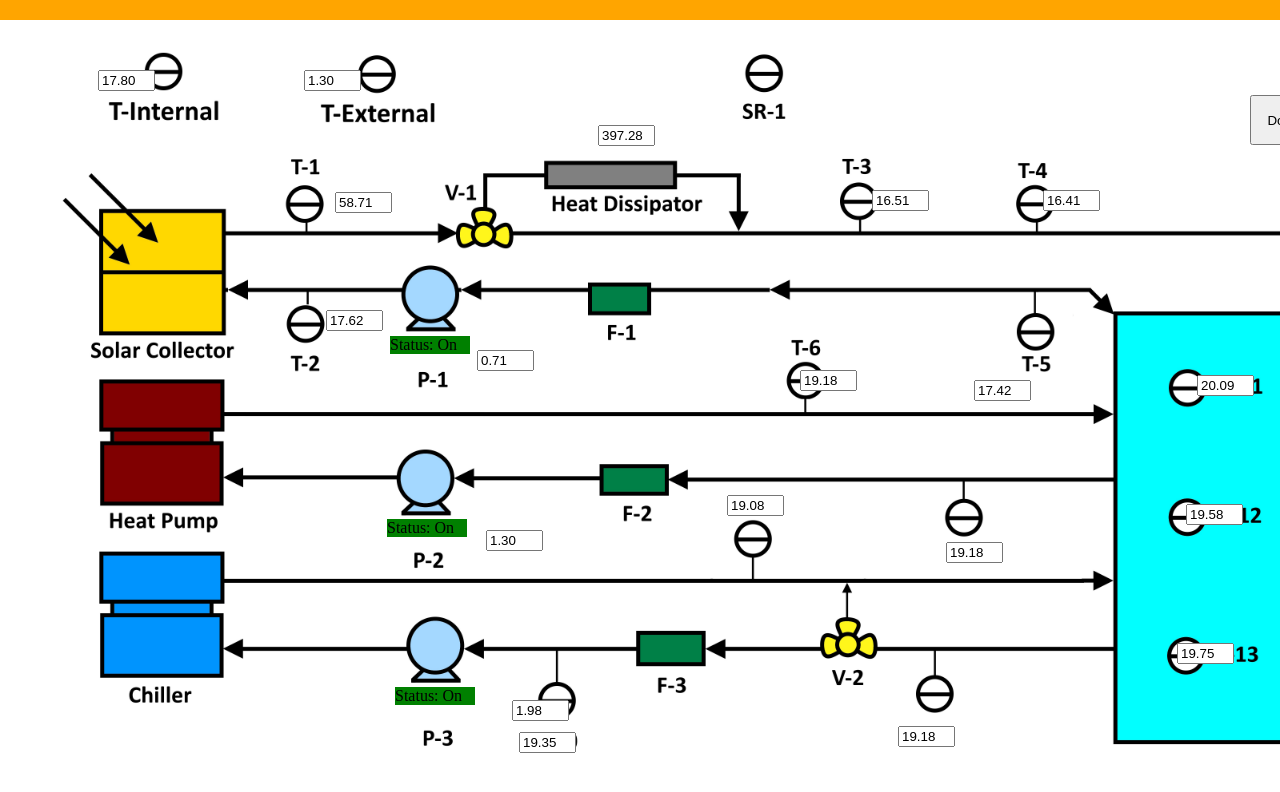
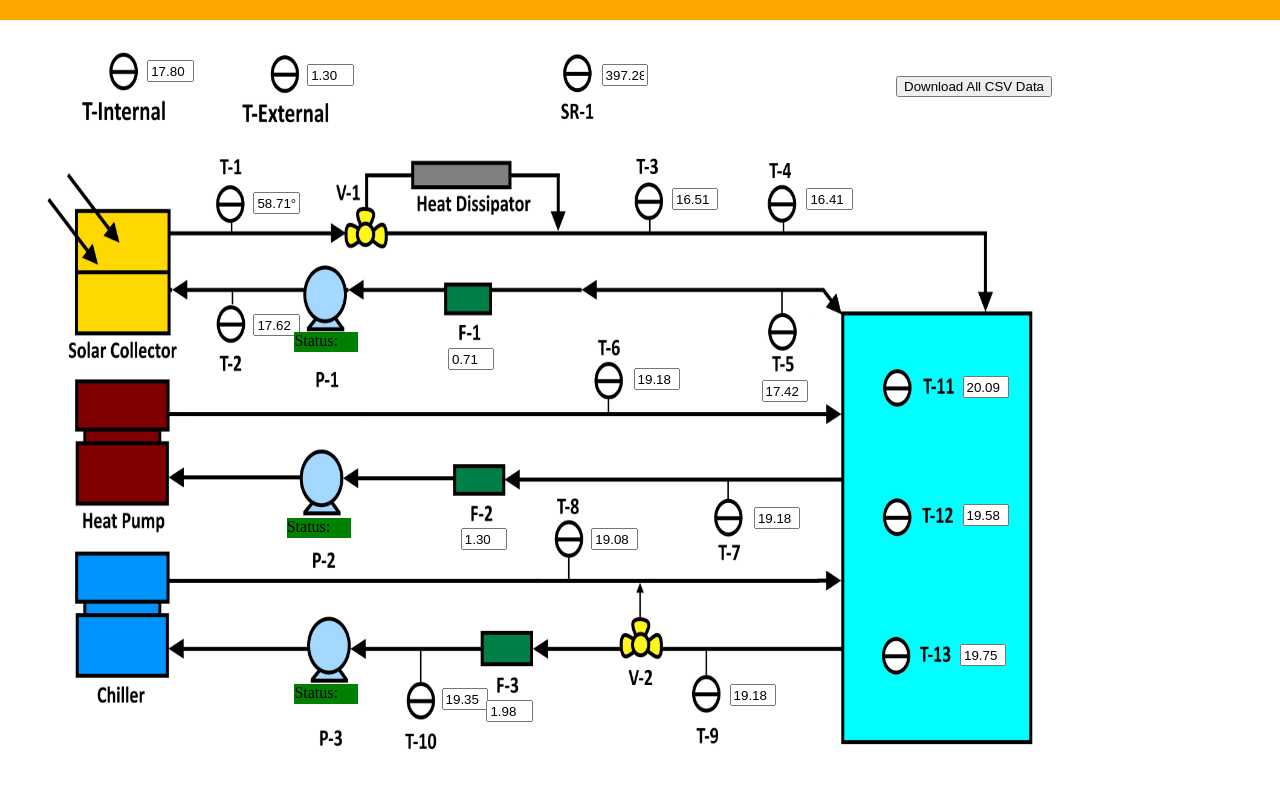
Before and after one commit to 1n48yg/ubc-ists-monitor, a plain HTML site: page index.html in a window 1280 px wide. Shown: the part 60-852 px from the top of the page. Drawn offline with nearby package versions, Linux system fonts and the light colour scheme.

Commit message:
FIxed gui scaling
And other small bugs

```diff
--- a/index.html
+++ b/index.html
@@ -25,11 +25,11 @@
 
     <div id="main-body-section">
 
-            <input type="text" id="t-1" size = 4>
+            <input type="text" id="t-1" size = 4 readonly>
 
-            <input type="text" id="t-2" size = 4>
+            <input type="text" id="t-2" size = 4 readonly>
 
-            <input type="text" id="t-3" size = 4>
+            <input type="text" id="t-3" size = 4 readonly>
 
             <input type="text" id="t-4" size = 4 readonly>
 
--- a/main-output-positions.css
+++ b/main-output-positions.css
@@ -9,163 +9,223 @@
     The following are positions for the temperature sensors.
 */
 #t-1 {
-    position: relative;
-    top: 172px;
-    left: 335px;
+    position: absolute;
+    margin: 0px;
+    top: 21.5%;
+    left: 19.8%;
+    width: 3%;
+    height: 2%
 }
 
 #t-2 {
-    position: relative;
-    top: 290px;
-    left: 265px;
+    position: absolute;
+    margin: 0px;
+    top: 36.8%;
+    left: 19.8%;
+    width: 3%;
+    height: 2%
 }
 
 #t-3 {
-    position: relative;
-    top: 170px;
-    left: 750px;
+    position: absolute;
+    margin: 0px;
+    top: 21%;
+    left: 52.5%;
+    width: 3%;
+    height: 2%
 }
 
 #t-4 {
-    position: relative;
-    top: 170px;
-    left: 860px;
+    position: absolute;
+    margin: 0px;
+    top: 21%;
+    left: 63%;
+    width: 3%;
+    height: 2%
 }
 
 #t-5 {
-    position: relative;
-    top: 360px;
-    left: 730px;
+    position: absolute;
+    margin: 0px;
+    top: 45%;
+    left: 59.5%;
+    width: 3%;
+    height: 2%
 }
 
 #t-6 {
-    position: relative;
-    top: 350px;
-    left: 495px;
+    position: absolute;
+    margin: 0px;
+    top: 43.5%;
+    left: 49.5%;
+    width: 3%;
+    height: 2%
 }
 
 #t-7 {
-    position: relative;
-    top: 522px;
-    left: 580px;
+    position: absolute;
+    margin: 0px;
+    top: 60.9%;
+    left: 58.9%;
+    width: 3%;
+    height: 2%
 }
 
 #t-8 {
-    position: relative;
-    top: 475px;
-    left: 300px;
+    position: absolute;
+    margin: 0px;
+    top: 63.5%;
+    left: 46.2%;
+    width: 3%;
+    height: 2%
 }
 
 #t-9 {
-    position: relative;
-    top: 706px;
-    left: 410px;
+    position: absolute;
+    margin: 0px;
+    top: 83%;
+    left: 57%;
+    width: 3%;
+    height: 2%
 }
 
 #t-10 {
-    position: relative;
-    top: 712px;
-    left: -30px;
+    position: absolute;
+    margin: 0px;
+    top: 83.5%;
+    left: 34.5%;
+    width: 3%;
+    height: 2%
 }
 
 /*
     Sensors 11-13 in particular are for the sensors measuring the inside of the thermal tank.
 */
 #t-11 {
-    position: relative;
-    top: 355px;
-    left: 587px;
+    position: absolute;
+    margin: 0px;
+    top: 44.5%;
+    left: 75.2%;
+    width: 3%;
+    height: 2%
 }
 
 #t-12 {
-    position: relative;
-    top: 484px;
-    left: 515px;
+    position: absolute;
+    margin: 0px;
+    top: 60.5%;
+    left: 75.2%;
+    width: 3%;
+    height: 2%
 }
 
 #t-13 {
-    position: relative;
-    top: 623px;
-    left: 445px;
+    position: absolute;
+    margin: 0px;
+    top: 78%;
+    left: 75%;
+    width: 3%;
+    height: 2%
 }
 
 #t-14 {
-    position: relative;
-    top: 50px;
-    left: -695px;
+    position: absolute;
+    margin: 0px;
+    top: 5%;
+    left: 11.5%;
+    width: 3%;
+    height: 2%
 }
 
 #t-15 {
-    position: relative;
-    top: 50px;
-    left: -550px;
+    position: absolute;
+    margin: 0px;
+    top: 5.5%;
+    left: 24%;
+    width: 3%;
+    height: 2%
 }
 
 /*
 The following are positions for the flow sensors.
 */
 #f-1 {
-    position: relative;
-    top: 330px;
-    left: -438px;
+    position: absolute;
+    margin: 0px;
+    top: 41%;
+    left: 35%;
+    width: 3%;
+    height: 2%
 }
 
 #f-2 {
-    position: relative;
-    top: 510px;
-    left: -490px;
+    position: absolute;
+    margin: 0px;
+    top: 63.5%;
+    left: 36%;
+    width: 3%;
+    height: 2%
 }
 
 #f-3 {
-    position: relative;
-    top: 680px;
-    left: -525px;
+    position: absolute;
+    margin: 0px;
+    top: 85%;
+    left: 38%;
+    width: 3%;
+    height: 2%
 }
 
 /*
     The following are positions for the solar radiation sensors.
 */
 #sr-1 {
-    position: relative;
-    top: 105px;
-    left: -500px;
+    position: absolute;
+    margin: 0px;
+    top: 5.5%;
+    left: 47%;
+    width: 3%;
+    height: 2%
 }
 
 
 #p1_status_indicator {
-    position: relative;
+    position: absolute;
     background-color: RED;
-    top: 295px;
-    left: 390px;
-    width: 80px;
+    top: 39%;
+    left: 23%;
+    width: 5%;
+    height: 2.5%;
 }
 
 #p2_status_indicator {
-    position: relative;
+    position: absolute;
     background-color: RED;
-    top: 460px;
-    left: 387px;
-    width: 80px;
+    top: 62.2%;
+    left: 22.4%;
+    width: 5%;
+    height: 2.5%;
 }
 
 #p3_status_indicator {
-    position: relative;
+    position: absolute;
     background-color: RED;
-    top: 610px;
-    left: 395px;
-    width: 80px;
+    top: 83%;
+    left: 23%;
+    width: 5%;
+    height: 2.5%;
 }
 
 #csv_raw_download_button_container {
-    position: relative;
-    top: 0px;
-    left: 1250px;
+    position: absolute;
+    top: 7%;
+    left: 70%;
 }
 
 #csv_raw_download_button {
     position: relative;
-    width: 175px;
-    height: 50px;
+    width: 100%;
+    height: 100%;
 }
 
 
--- a/script.js
+++ b/script.js
@@ -121,7 +121,7 @@ var intervalId = window.setInterval(function(){
                             }
                         }
 
-                        document.getElementById('t-1').value = t1;
+                        document.getElementById('t-1').value = t1 + String.fromCharCode(176) + "C";
                         document.getElementById('t-2').value = t2;
                         document.getElementById('t-3').value = t3;
                         document.getElementById('t-4').value = t4;
--- a/stylesheet.css
+++ b/stylesheet.css
@@ -26,7 +26,7 @@ div {
     position: relative;
 	background-image: url('backdrop.jpg');
 	background-position: top-left top-left;
-	background-size: 1440px 800px;
+	background-size: 85% 100%;
 	background-repeat: no-repeat;
 	height: 100%;
     width: 100%;
```
